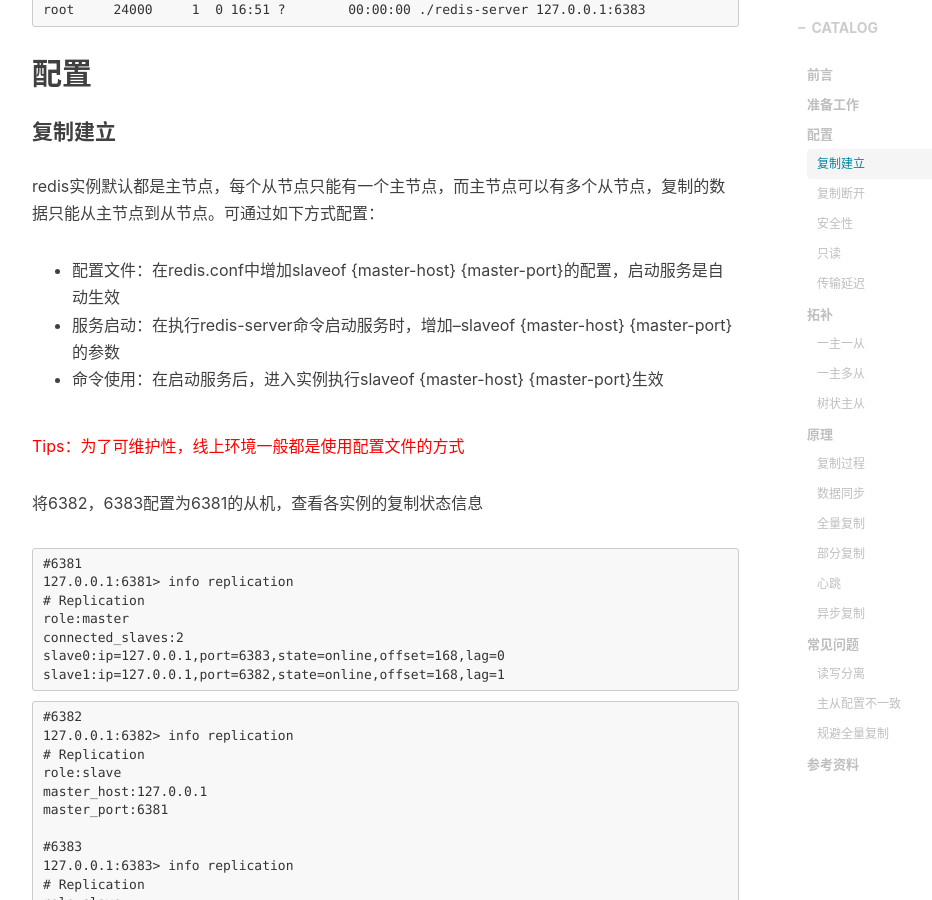
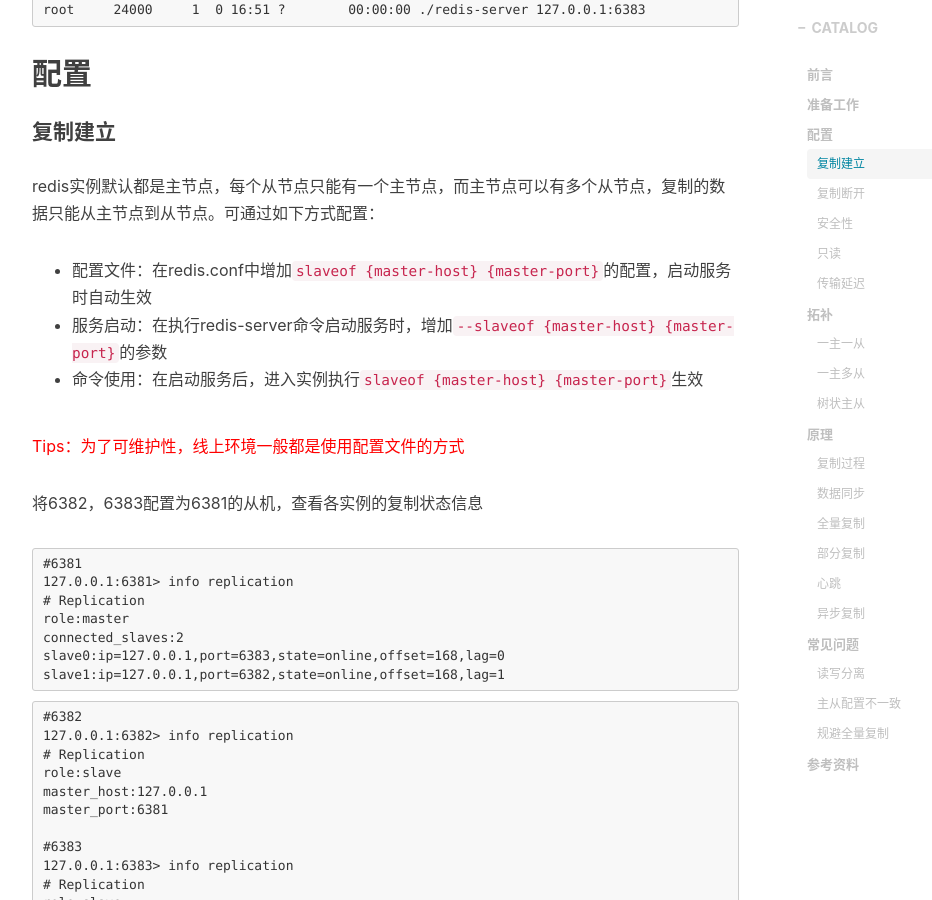
Before and after one commit to xuanxuan2016/xuanxuan2016.github.io, a Jekyll site: the page built from _posts/2018-10-02-redis-master-slave.md, in a window 1280 px wide and 900 px high, scrolled down 986 px. Shown: the whole window, without its empty margins (233-1165 px from the left). Built offline with Jekyll 4.4.1, drawn with Linux system fonts in a browser that asks for light colours; nearby versions of some CDN libraries; comment, search, counter and statistics services are not loaded; some of the changed text lies outside the part shown.

Commit message:
Update 2018-10-02-redis-master-slave.md

```diff
--- a/_posts/2018-10-02-redis-master-slave.md
+++ b/_posts/2018-10-02-redis-master-slave.md
@@ -41,9 +41,9 @@ root     24000     1  0 16:51 ?        00:00:00 ./redis-server 127.0.0.1:6383
 redis实例默认都是主节点，每个从节点只能有一个主节点，而主节点可以有多个从节点，复制的数据只能从主节点到从节点。可通过如下方式配置：
 </p>
 
-- 配置文件：在redis.conf中增加slaveof {master-host} {master-port}的配置，启动服务是自动生效
-- 服务启动：在执行redis-server命令启动服务时，增加--slaveof {master-host} {master-port}的参数
-- 命令使用：在启动服务后，进入实例执行slaveof {master-host} {master-port}生效
+- 配置文件：在redis.conf中增加<code>slaveof {master-host} {master-port}</code>的配置，启动服务时自动生效
+- 服务启动：在执行redis-server命令启动服务时，增加<code>--slaveof {master-host} {master-port}</code>的参数
+- 命令使用：在启动服务后，进入实例执行<code>slaveof {master-host} {master-port}</code>生效
 
 <p>
 <font color="red">
@@ -287,7 +287,7 @@ OK
 psync命令依赖的组件：
 </p>
 
-- 主从节点各自的复制偏移量：主节点为<code>master_repl_offset<</code>，从节点自身为<code>slave_repl_offset</code>与上报的为<code>offset</code>
+- 主从节点各自的复制偏移量：主节点为<code>master_repl_offset</code>，从节点自身为<code>slave_repl_offset</code>与上报的为<code>offset</code>
 - 主节点复制积压缓冲区
 - 主节点运行id
 
```
